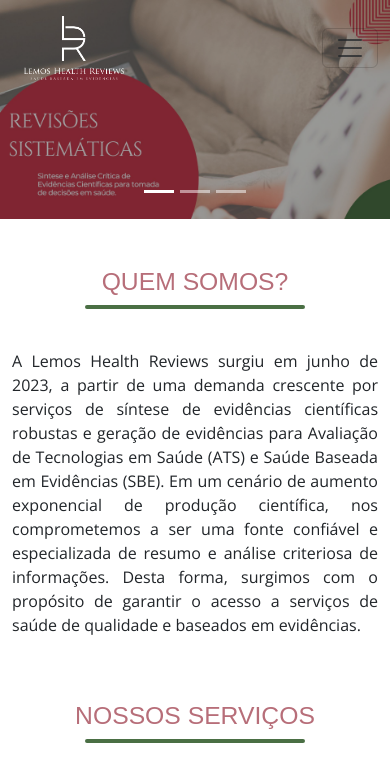
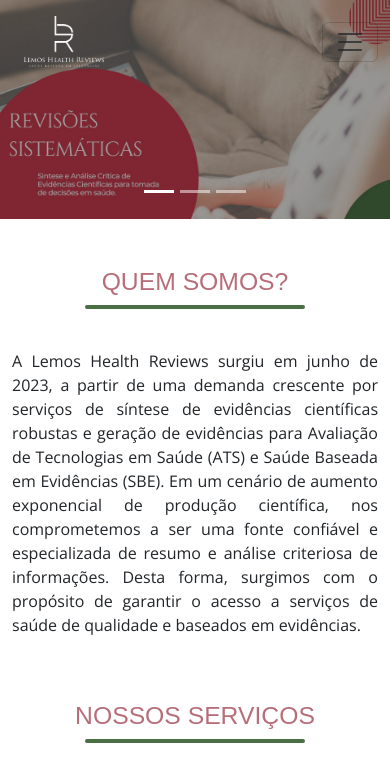
Before and after one commit to andtps/health-lemos, a plain HTML site: page index.html in a window 390 px wide. Shown: the top 780 px of the page. Drawn offline with nearby package versions, Linux system fonts and the light colour scheme; a web font is replaced by a local one.

Commit message:
alterado a logo na versão mobile

```diff
--- a/index.html
+++ b/index.html
@@ -30,7 +30,7 @@
             </div>
             <div class="container" id="MobileLogo">
               <a class="navbar-brand" href="#">
-                <img src="./images/LogoMobile.png" id="LogoHeader" alt="LemosHealth" width="100" heigh#t="45">
+                <img src="./images/LogoMobile.png" id="LogoHeader" alt="LemosHealth" width="80" heigh#t="25">
               </a>
             </div>
           </nav>
```
